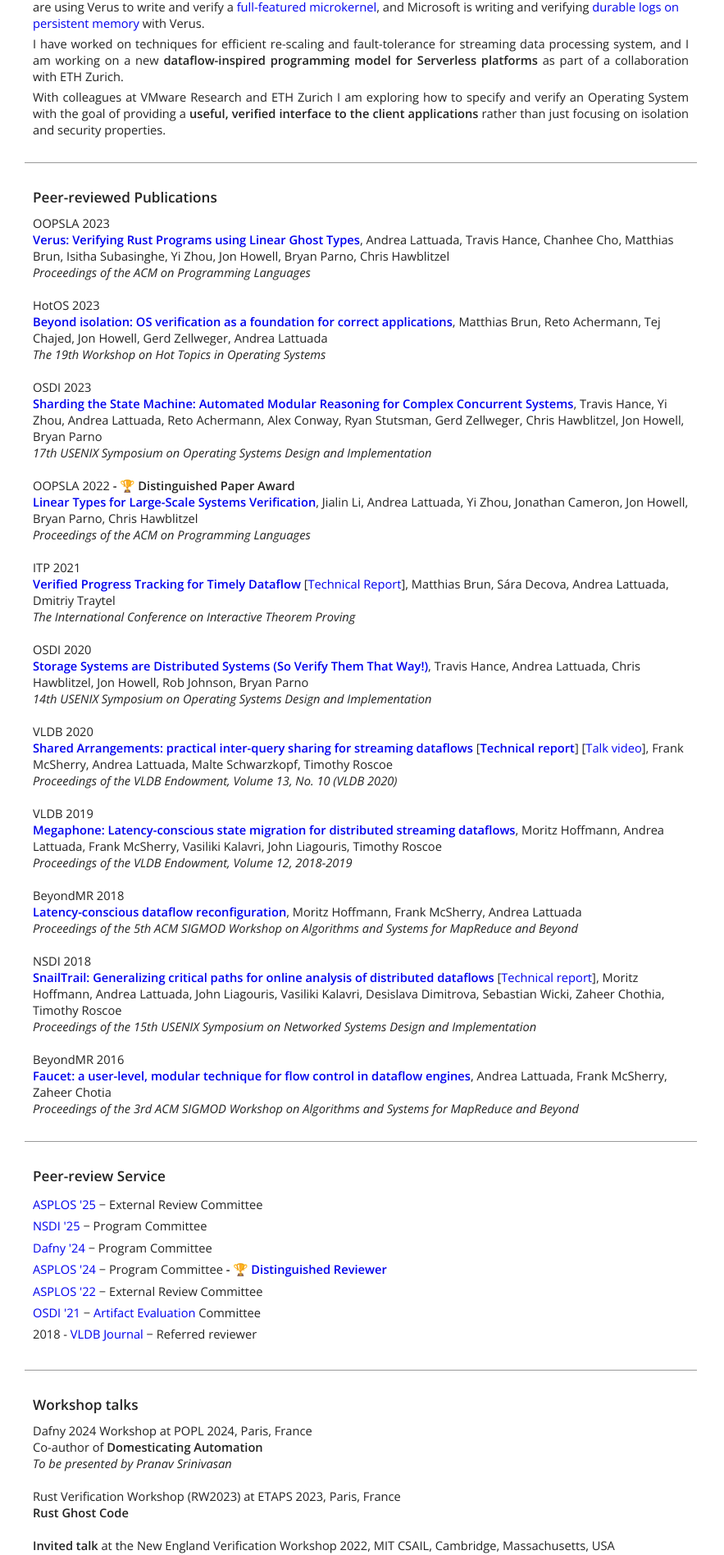
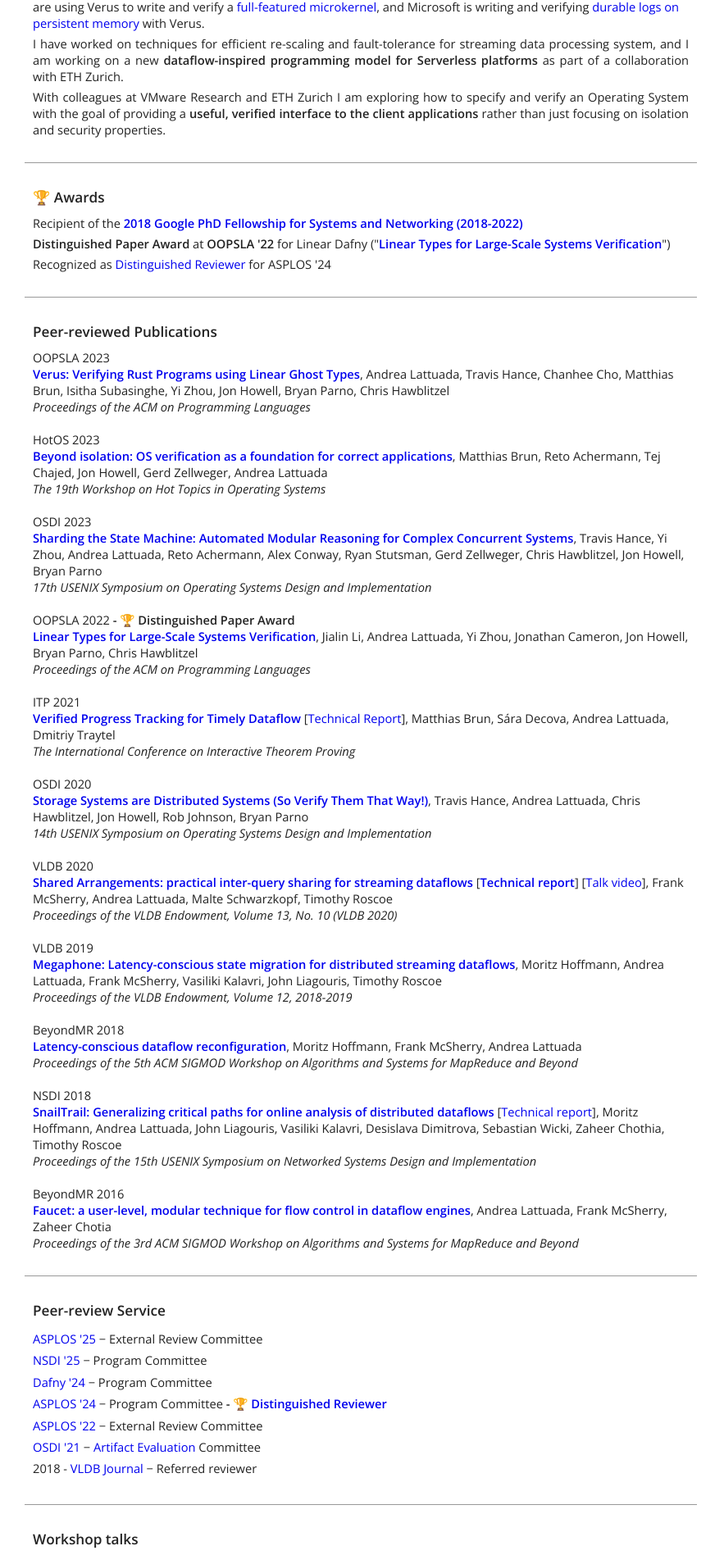
Before and after one commit to utaal/utaal.github.io, a Jekyll site: the page built from index.html, in a window 1280 px wide. Shown: the part 479-2376 px from the top of the page at 82% size, without its empty margins (0-883 px from the left). Built offline with Jekyll 4.4.1, drawn with Linux system fonts in a browser that asks for light colours; nearby versions of some CDN libraries; some of the changed text lies outside the part shown.

Commit message:
layout, highlight awards

```diff
--- a/css/index.css
+++ b/css/index.css
@@ -141,6 +141,14 @@ ul.ul-service > li {
   line-height: 1.8em;
 }
 
+ul.awards > li:first-child {
+  margin-top: 0px;
+}
+
+ul.awards > li {
+  margin-top: 5px;
+}
+
 .twitter-activity,
 .stackoverflow-activity {
   margin-top: 15px;
--- a/index.html
+++ b/index.html
@@ -51,6 +51,13 @@
         <p class="text">
         </p>
         </div>-->
+        <div class="main relative card">
+          <h3>🏆 Awards</h3>
+          <ul class="awards">
+            <li>Recipient of the <a href="https://research.google/blog/announcing-the-2018-google-phd-fellows-for-north-america-europe-and-the-middle-east/?m=1"><b>2018 Google PhD Fellowship for Systems and Networking (2018-2022)</b></a></li>
+            <li><b>Distinguished Paper Award</b> at <b>OOPSLA '22</b> for Linear Dafny ("<a href="https://doi.org/10.1145/3527313" class="paper-title">Linear Types for Large-Scale Systems Verification</a>")</li>
+            <li>Recognized as <a href="https://www.asplos-conference.org/asplos2024/distinguished-reviewers/">Distinguished Reviewer</a> for ASPLOS '24</li>
+        </div>
         <div class="main relative card">
           <h3>Peer-reviewed Publications</h3>
           <ul class="resume">
@@ -145,6 +152,10 @@
         <div class="main relative card">
           <h3>Workshop talks</h3>
           <ul class="resume">
+            <li>
+             <div class="resume-year">New England Verification Workshop 2024, MIT CSAIL, Cambridge, Massachusetts, USA</div>
+             <div><span class="paper-title">Tunable automation for SMT-based verification in Verus</span></div>
+            </li>
             <li>
              <div class="resume-year">Dafny 2024 Workshop at POPL 2024, Paris, France</div>
              <div>Co-author of <span class="paper-title">Domesticating Automation</p></div>
```
